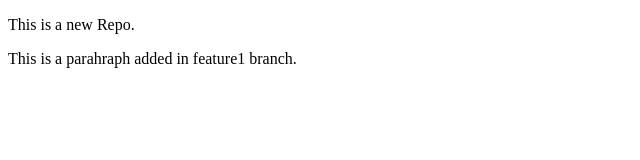
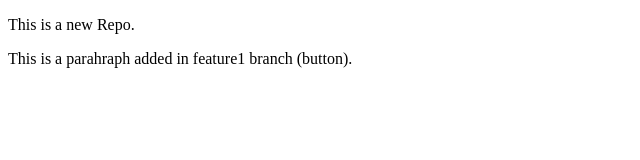
Before and after one commit to ujzwalp/localRepo, a plain HTML site: page index.html in a window 1280 px wide. Shown: the full height of the page, 0-640 px from the left. Drawn offline with Linux system fonts and the light colour scheme.

```diff
--- a/index.html
+++ b/index.html
@@ -7,6 +7,6 @@
   </head>
   <body>
     <p>This is a new Repo.</p>
-    <p>This is a parahraph added in feature1 branch.</p>
+    <p>This is a parahraph added in feature1 branch (button).</p>
   </body>
 </html>
```
